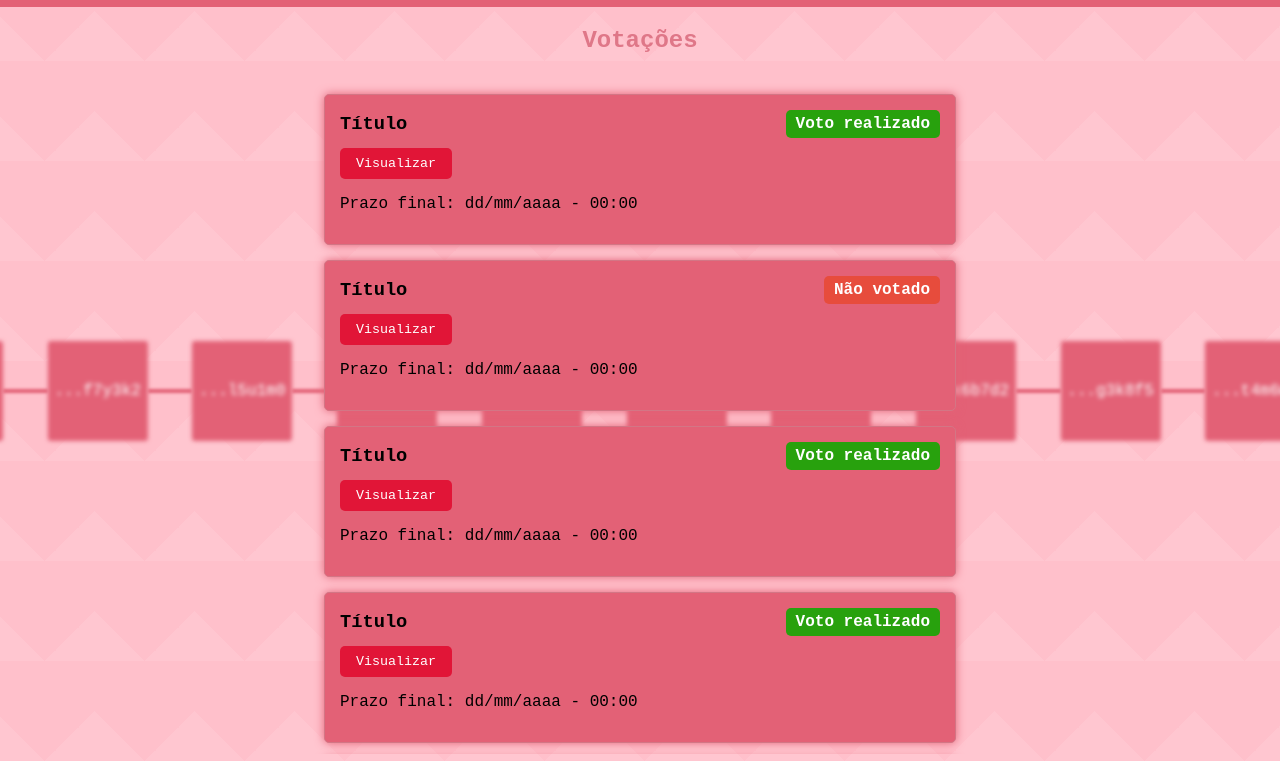
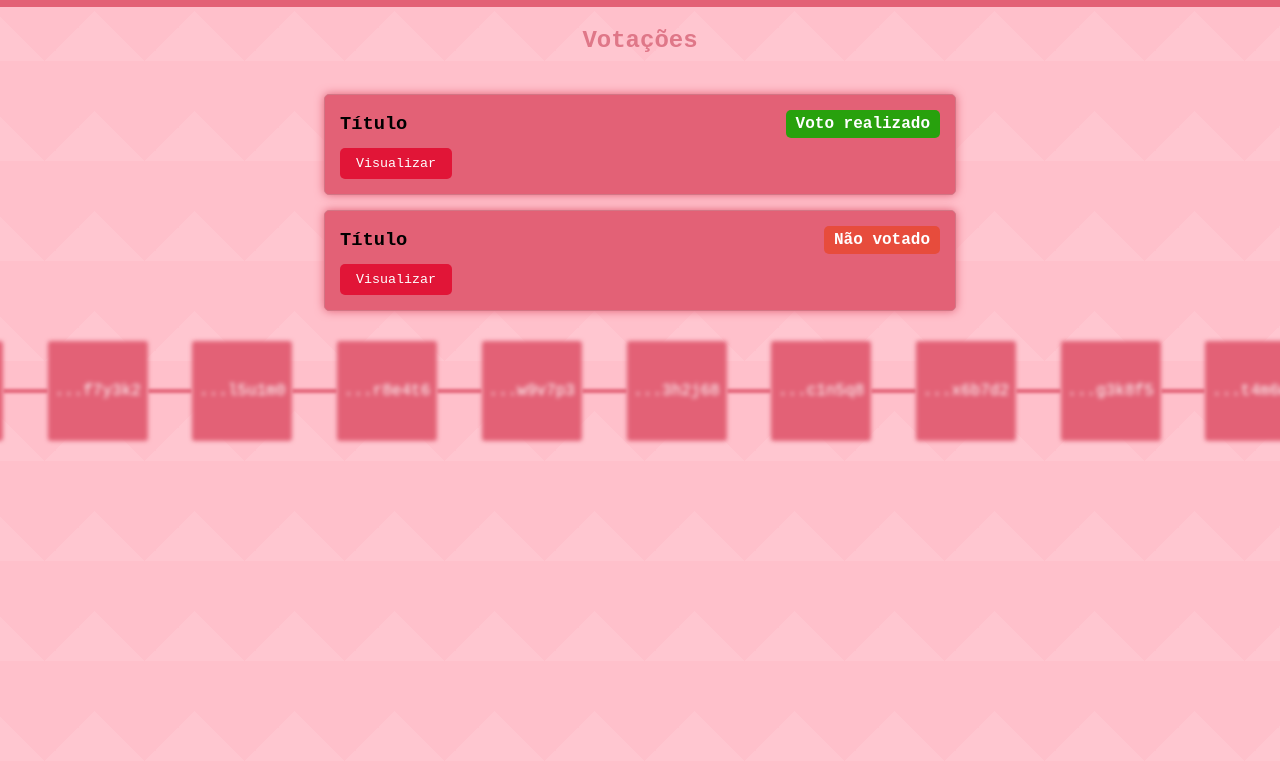
Before and after one commit to software-concorrente-distribuido/aristoteles, a plain HTML site: page src/telas/Votacoes/Votacoes.html in a window 1280 px wide. Shown: the part 39-800 px from the top of the page. Drawn offline with Linux system fonts and the light colour scheme; sample sign-in values are in the browser's storage.

Commit message:
adicionando html desnecessario

```diff
--- a/src/telas/Votacoes/Votacoes.html
+++ b/src/telas/Votacoes/Votacoes.html
@@ -35,7 +35,6 @@
                     <span class="status realizado">Voto realizado</span>
                 </div>
                 <button class="btn-visualizar">Visualizar</button>
-                <p>Prazo final: dd/mm/aaaa - 00:00</p>
             </div>
             <div class="votacao-card">
                 <div class="votacao-header">
@@ -43,39 +42,6 @@
                     <span class="status nao-votado">Não votado</span>
                 </div>
                 <button class="btn-visualizar">Visualizar</button>
-                <p>Prazo final: dd/mm/aaaa - 00:00</p>
-            </div>
-            <div class="votacao-card">
-                <div class="votacao-header">
-                    <h3>Título</h3>
-                    <span class="status realizado">Voto realizado</span>
-                </div>
-                <button class="btn-visualizar">Visualizar</button>
-                <p>Prazo final: dd/mm/aaaa - 00:00</p>
-            </div>
-            <div class="votacao-card">
-                <div class="votacao-header">
-                    <h3>Título</h3>
-                    <span class="status realizado">Voto realizado</span>
-                </div>
-                <button class="btn-visualizar">Visualizar</button>
-                <p>Prazo final: dd/mm/aaaa - 00:00</p>
-            </div>
-            <div class="votacao-card">
-                <div class="votacao-header">
-                    <h3>Título</h3>
-                    <span class="status realizado">Voto realizado</span>
-                </div>
-                <button class="btn-visualizar">Visualizar</button>
-                <p>Prazo final: dd/mm/aaaa - 00:00</p>
-            </div>
-            <div class="votacao-card">
-                <div class="votacao-header">
-                    <h3>Título</h3>
-                    <span class="status realizado">Voto realizado</span>
-                </div>
-                <button class="btn-visualizar">Visualizar</button>
-                <p>Prazo final: dd/mm/aaaa - 00:00</p>
             </div>
         </div>
     </main>
```
